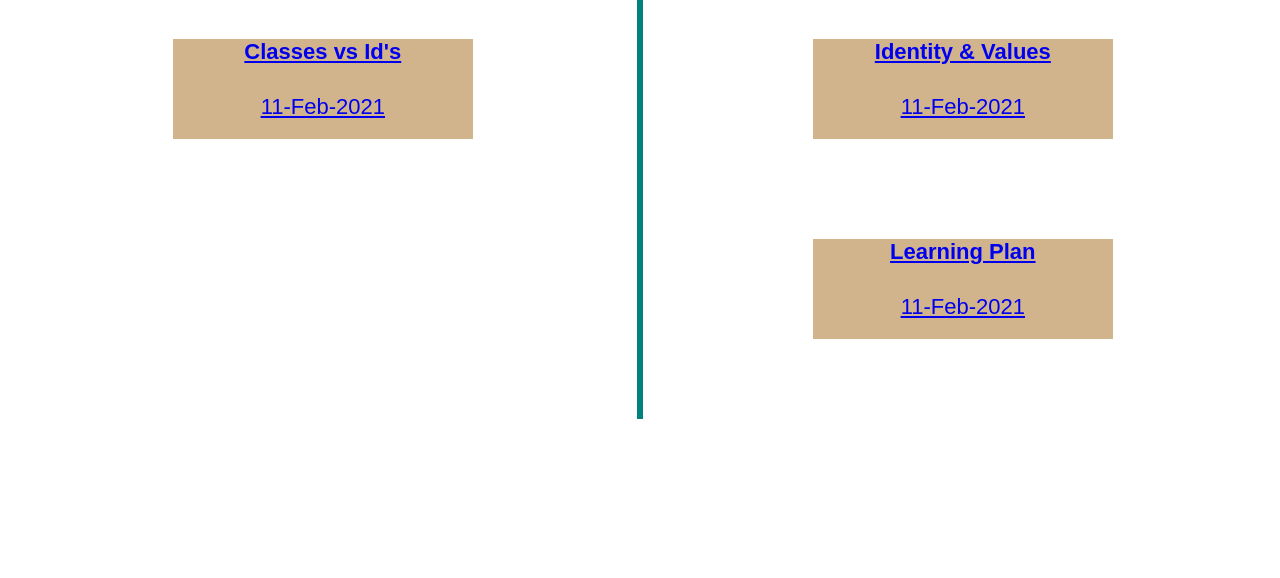
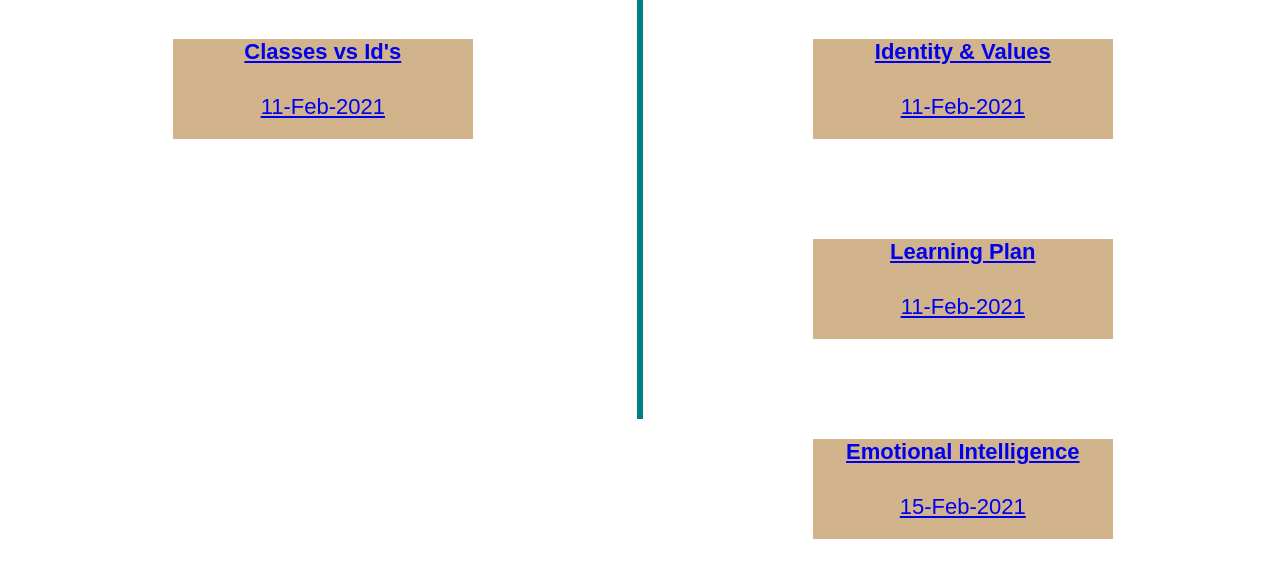
Before and after one commit to jatin-puri-coder/jatin-puri-coder.github.io, a plain HTML site: page blog.html in a window 1280 px wide. Shown: the part 294-872 px from the top of the page. Drawn offline with Linux system fonts and the light colour scheme; a web font is replaced by a local one.

Commit message:
Link emotional intelligence blog on blogpage

```diff
--- a/blog.html
+++ b/blog.html
@@ -61,6 +61,13 @@
                     </a>
                 </section>
 
+                <section class="blogs">
+                    <a href="blog/sprint3-cultural.html">
+                      <h4>Emotional Intelligence</h4>
+                      <p>15-Feb-2021</p>
+                    </a>
+                </section>
+
 
         </main>
 
```
